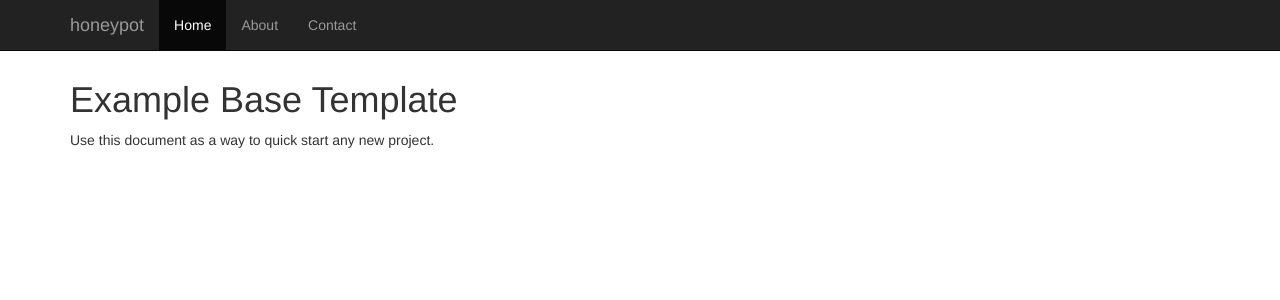
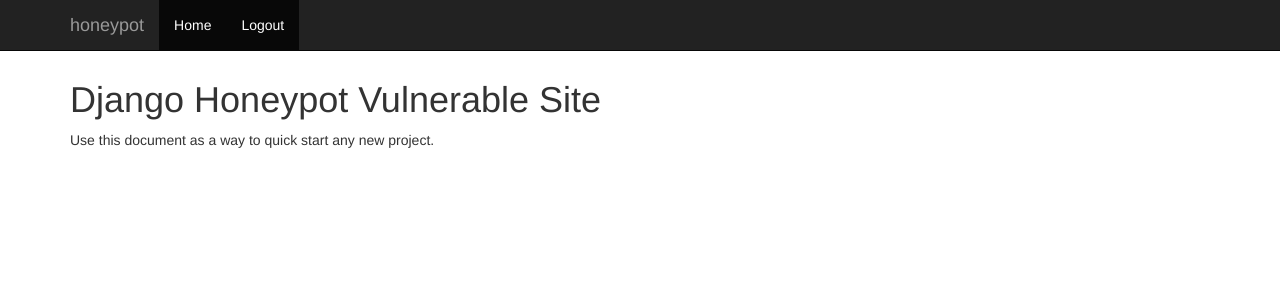
Before and after one commit to archen/honeypot, a Django app: page / in a window 1280 px wide. Shown: the top 300 px of the page. Run offline with Django 3.2, Linux system fonts and the light colour scheme.

Commit message:
added templates, dependencies, and update requirements for locally defined deps

```diff
--- a/honeypot/hackme/urls.py
+++ b/honeypot/hackme/urls.py
@@ -1,4 +1,5 @@
 __author__ = 'archen'
+
 from django.conf.urls import patterns, url
 
 from hackme import views
--- a/honeypot/hackme/views.py
+++ b/honeypot/hackme/views.py
@@ -1,6 +1,8 @@
 from django.shortcuts import get_object_or_404, render
 from django.http import HttpResponseRedirect
 from django.core.urlresolvers import reverse
+from django.contrib.auth.decorators import login_required
+from django.utils.decorators import method_decorator
 from django.views import generic
 from django.utils import timezone
 
@@ -37,6 +39,7 @@ class ResultsView(generic.DetailView):
     template_name = 'hackme/results.html'
 
 
+@login_required
 def vote(request, question_id):
     p = get_object_or_404(Question, pk=question_id)
     try:
--- a/honeypot/honeypot/urls.py
+++ b/honeypot/honeypot/urls.py
@@ -1,3 +1,5 @@
+__author__ = 'archen'
+
 from django.conf.urls import patterns, include, url
 from django.views.generic import TemplateView
 
@@ -17,4 +19,7 @@ urlpatterns = patterns('',
 
     # Uncomment the next line to enable the admin:
     url(r'^admin/', include(admin.site.urls)),
+
+    url(r'^accounts/login/$', 'django.contrib.auth.views.login', {'template_name': 'login.html'}),
+    url(r'^accounts/logout/$', 'django.contrib.auth.views.logout', {'template_name': 'logout.html'}),
 )
--- a/honeypot/templates/base.html
+++ b/honeypot/templates/base.html
@@ -43,9 +43,8 @@
         </div>
         <div class="collapse navbar-collapse">
           <ul class="nav navbar-nav">
-            <li class="active"><a href="#">Home</a></li>
-            <li><a href="#about">About</a></li>
-            <li><a href="#contact">Contact</a></li>
+            <li class="active"><a href="{% url 'hackme:index' %}">Home</a></li>
+            <li class="active"><a href="/accounts/logout">Logout</a></li>
           </ul>
         </div><!--/.nav-collapse -->
       </div>
@@ -53,7 +52,7 @@
 
     <div class="container">
 
-      <h1>{% block page_title %}Example Base Template{% endblock page_title %}</h1>
+      <h1>{% block page_title %}Django Honeypot Vulnerable Site{% endblock page_title %}</h1>
 
       {% block content %}
         <p>Use this document as a way to quick start any new project.</p>
--- a/honeypot/templates/hackme/index.html
+++ b/honeypot/templates/hackme/index.html
@@ -1,3 +1,7 @@
+{% extends "base.html" %}
+
+{% block content %}
+
 {% if latest_question_list %}
     <ul>
     {% for question in latest_question_list %}
@@ -7,3 +11,5 @@
 {% else %}
     <p>No polls are available.</p>
 {% endif %}
+
+{% endblock %}
--- a/requirements/base.txt
+++ b/requirements/base.txt
@@ -1 +1 @@
-Django
+./dependencies/django-1.7-dev
```
Also changed, not shown: honeypot/honeypot/settings/local.py (+5 -4 lines), honeypot/templates/hackme/detail.html (+7 -1 lines), honeypot/templates/hackme/results.html (+7 -1 lines), honeypot/templates/login.html (added, +26 -0 lines), honeypot/templates/logout.html (added, +7 -0 lines).
